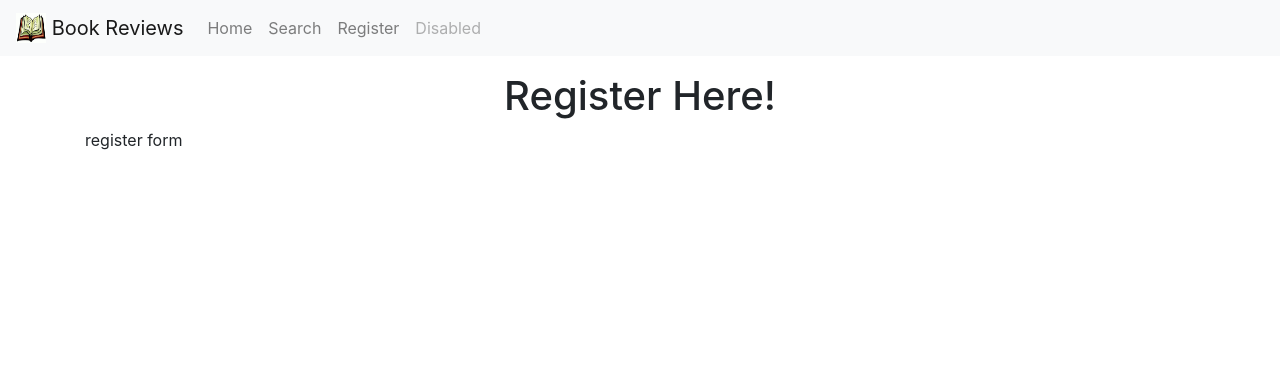
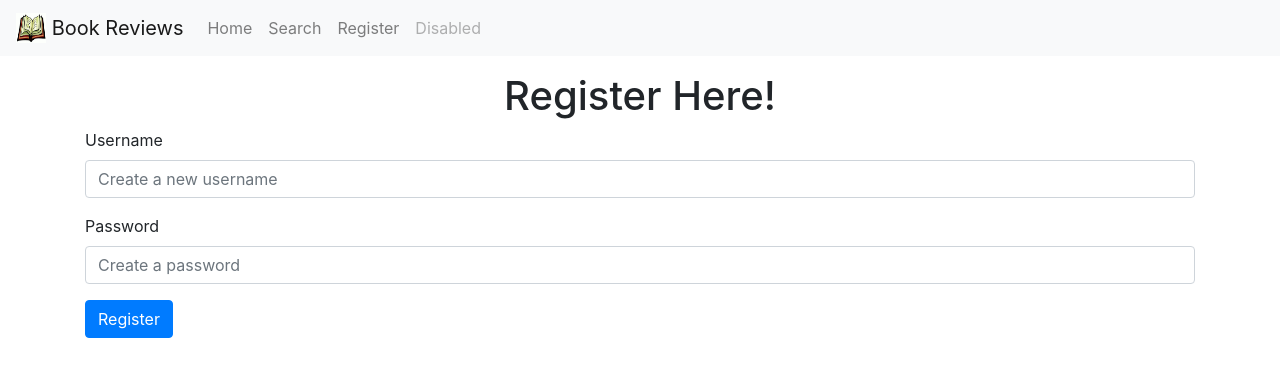
Before and after one commit to Light52/project1, a Flask app: page /register in a window 1280 px wide. Shown: the top 377 px of the page. Run offline with Flask 2, Linux system fonts and the light colour scheme; some libraries are stand-ins or nearby versions.

Commit message:
Added ability to create user and login to search

```diff
--- a/application.py
+++ b/application.py
@@ -30,11 +30,40 @@ def index():
 def register():
 	return render_template("register.html")
 
-@app.route("/search", methods=["GET"])
+@app.route("/register/success", methods = ["POST"])
+def first_register():
+	"""First time register - insert into table."""
+	username = request.form.get("username")
+	password = request.form.get("password")
+	query = db.execute("SELECT * FROM users \
+					WHERE username = :username",
+					{"username": username})
+
+	#if user already exists, do not insert into table.
+	if query.rowcount != 0:
+		return render_template("error.html", message="Username already exists, please go to login page and login instead.")
+
+	db.execute("INSERT INTO users (username, password) VALUES (:username, :password)",
+		{"username": username, "password": password})
+	db.commit()
+	return render_template("success.html")
+
+@app.route("/search", methods=["POST", "GET"])
 def search():
-	"""Search for """
+	"""return the search page, after validating user login info."""
 	# TODO: add search function linking to /books
-	return render_template("search.html")
+	#user should be coming after the login page - check if user has logged in successfully.
+	username = request.form.get("username")
+	password = request.form.get("password")
+	query = db.execute("SELECT * FROM users \
+					WHERE username = :username AND \
+					password = :password",
+					{"username": username, "password": password})
+	#if username and password do not match, return error.
+	if query.rowcount == 0:
+		return render_template("error.html", message="Invalid username or password. Please register a new account if necessary.")
+	user = query.fetchall()
+	return render_template("search.html", user = user)
 
 @app.route("/books", methods=["POST"])
 def books():
@@ -45,9 +74,9 @@ def books():
 	title = request.form.get("title")
 	author = request.form.get("author")
 	query = db.execute("SELECT * FROM books \
-				WHERE title LIKE CONCAT('%', :title, '%') AND \
-				isbn LIKE CONCAT('%', :isbn, '%') AND \
-				author LIKE CONCAT('%', :author, '%')",
+				WHERE LOWER(title) LIKE LOWER(CONCAT('%', :title, '%')) AND \
+				LOWER(isbn) LIKE LOWER(CONCAT('%', :isbn, '%')) AND \
+				LOWER(author) LIKE LOWER(CONCAT('%', :author, '%'))",
 				{"title": title, "isbn": isbn, "author": author})
 
 	#if search returns no results
--- a/templates/register.html
+++ b/templates/register.html
@@ -5,5 +5,17 @@
 {% endblock %}
 
 {% block body %}
-	<p>register form</p>
+<form action = "{{ url_for('first_register') }}" method="post">
+	<div class="form-group">
+		<label for="username">Username</label>
+		<input type="text" class="form-control" id="username" name="username" placeholder="Create a new username">
+	</div>
+	<div class="form-group">
+		<label for="password">Password</label>
+		<input type="password" class="form-control" name="password" id="password" placeholder="Create a password">
+	</div>
+	<div class="form-group">
+		<button type="submit" class="btn btn-primary">Register</button>
+	</div>
+</form>
 {% endblock %}
```
Also changed, not shown: templates/home.html (+6 -4 lines), templates/success.html (added, +12 -0 lines).
